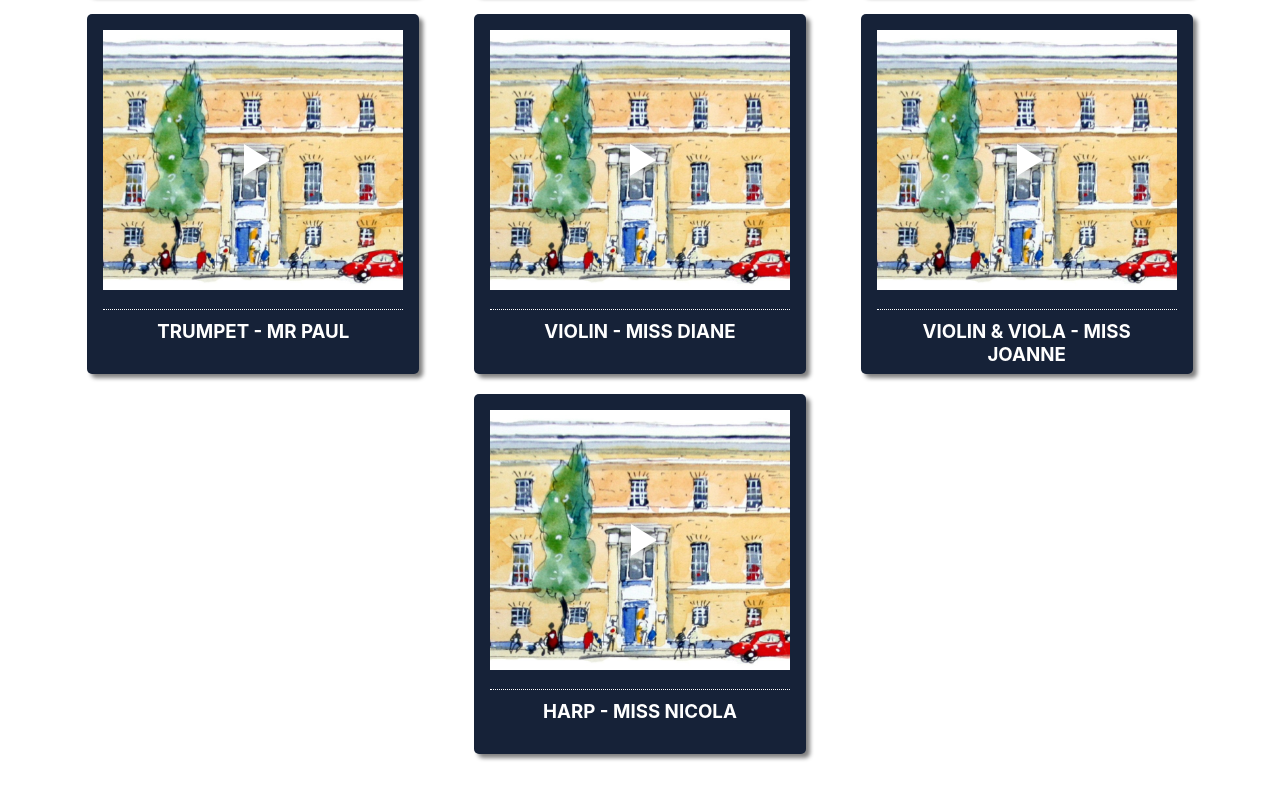
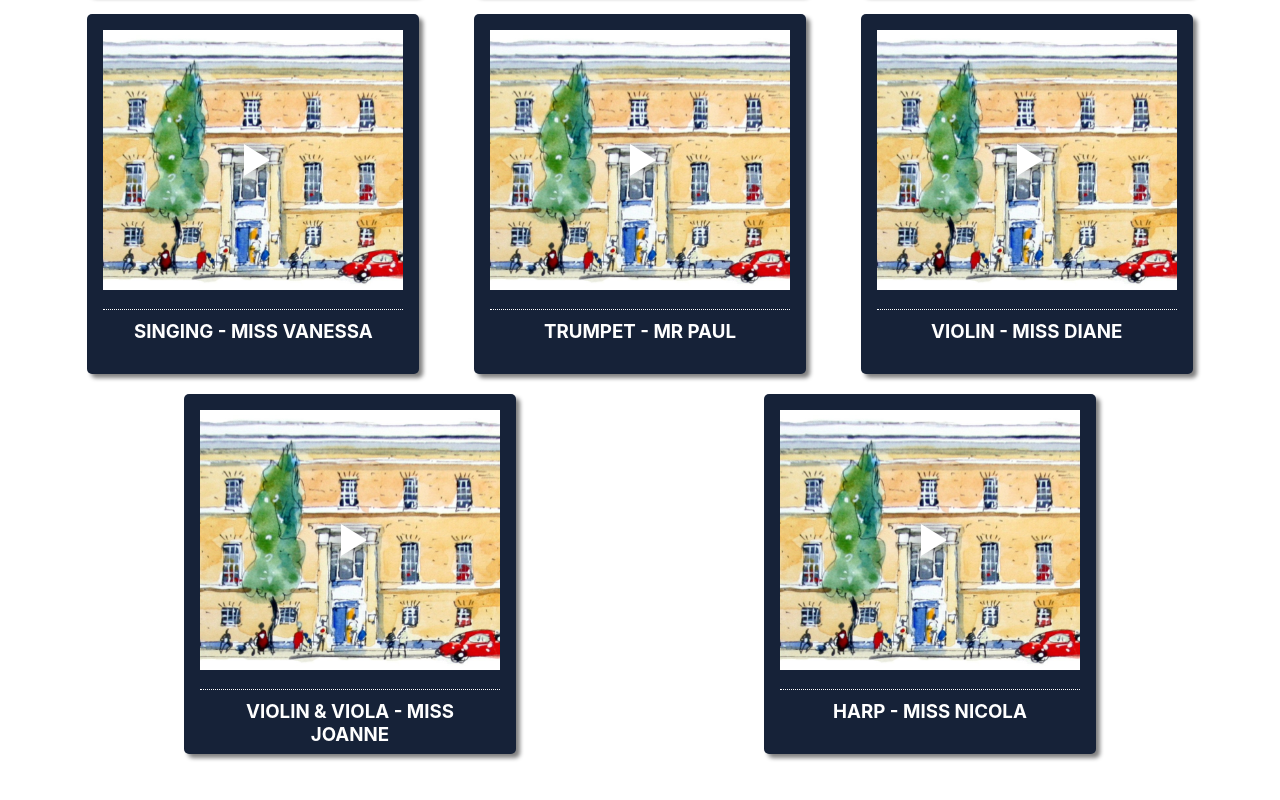
Before and after one commit to renatadev/ghs, a React (Create React App) app: page / in a window 1280 px wide. Shown: the part 1646-2446 px from the top of the page. Built offline with nearby package versions, Linux system fonts and the light colour scheme.

Commit message:
feat(Cards): Add new singing asset

```diff
--- a/src/components/Cards/Cards.js
+++ b/src/components/Cards/Cards.js
@@ -13,6 +13,7 @@ export default () => {
             <S.SingleCard videoSrc="https://youtu.be/_bYqIztF5v8" name="Piano - Mr Olly"/>
             <S.SingleCard videoSrc="https://youtu.be/qz2Cn2flDHM" name="Singing - Mrs Luck"/>
             <S.SingleCard videoSrc="https://youtu.be/_DwQeMUsQMg" name="Singing - Miss Susie"/>
+            <S.SingleCard videoSrc="https://youtu.be/9pbRtbRkVao" name="Singing - Miss Vanessa"/>
             <S.SingleCard videoSrc="https://youtu.be/eqR94PIrNnY" name="Trumpet - Mr Paul"/>
             <S.SingleCard videoSrc="https://youtu.be/9pB-JESSnEI" name="Violin - Miss Diane"/>
             <S.SingleCard videoSrc="https://youtu.be/or8KYEOgbp8" name="Violin & Viola - Miss Joanne"/>
```
